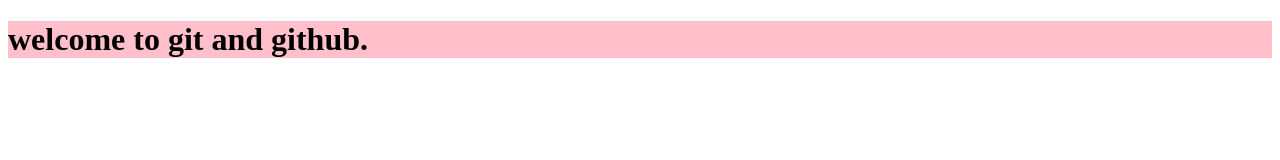
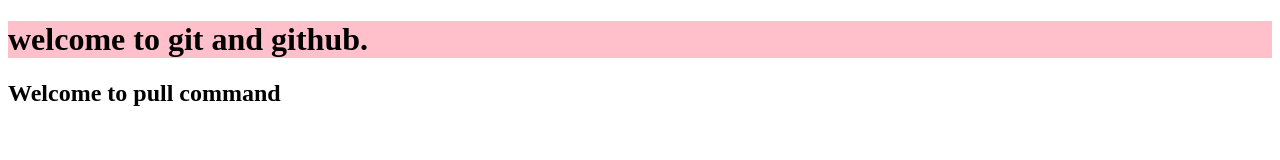
Before and after one commit to anumtaasnain/PR2-202309C, a plain HTML site: page index.html in a window 1280 px wide. Drawn offline with Linux system fonts and the light colour scheme.

Commit message:
Update index.html

```diff
--- a/index.html
+++ b/index.html
@@ -13,5 +13,6 @@
 </head>
 <body>
     <h1>welcome to git and github.</h1>
+    <h2>Welcome to pull command</h2>
 </body>
 </html>
```
